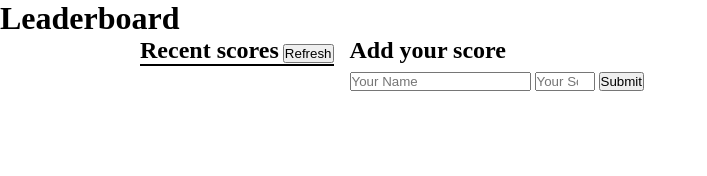
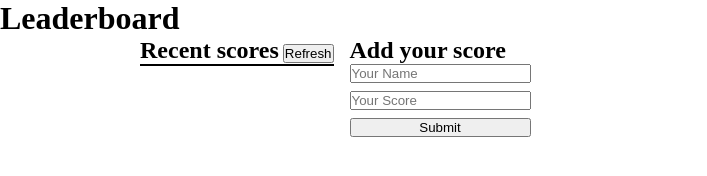
Before and after one commit to anuarshaidenov/leaderboard, a website built with webpack: page src/index.html in a window 1280 px wide. Shown: the whole page, without its empty margins (0-707 px from the left). Built offline with nearby package versions, Linux system fonts and the light colour scheme; no server answers.

Commit message:
Fix styles for the add score form

```diff
--- a/src/styles/components/_add-score.scss
+++ b/src/styles/components/_add-score.scss
@@ -1,5 +1,7 @@
 .add-score {
-  display: flex;
-  flex-direction: column;
-  gap: 0.5rem;
+  &__form {
+    display: flex;
+    flex-direction: column;
+    gap: 0.5rem;
+  }
 }
```
Also changed, not shown: src/styles/main.css, 1 other file.
